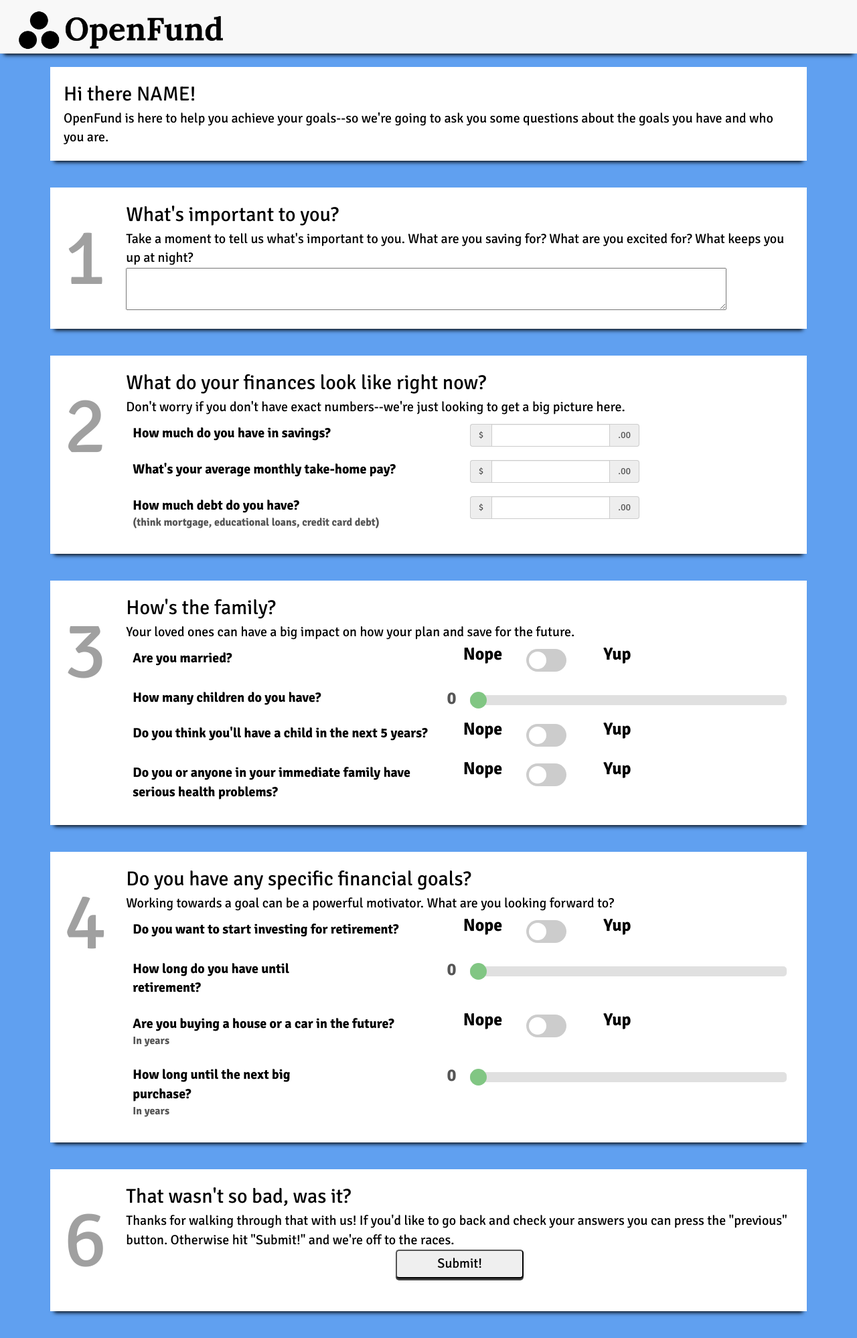
After one commit to wlifferth/openfund, a Django app: page /build-profile/1 in a window 1280 px wide. The commit adds this page. Shown: the whole page at 67% size. Run offline with Django 3.2, Linux system fonts and the light colour scheme; some libraries are stand-ins or nearby versions.

Commit message:
Created main build-profile functionality

```diff
--- a/main/static/main/style.css
+++ b/main/static/main/style.css
@@ -4,16 +4,16 @@ General
 
 * {
   font-family: 'Signika', sans-serif;
-  font-size: 16px;
+  font-size: 20px;
 }
 
 p {
-  font-size: 16px;
+  font-size: 20px;
 }
 
 body {
   margin-top: 100px;
-  background-color: #202020;
+  background-color: #60a0f0;
 }
 
 .light-shadow {
@@ -28,6 +28,19 @@ body {
   margin-right: auto;
   padding-left: 30px;
   padding-right: 30px;
+}
+
+.material-button {
+  border-radius: 5px !important;
+  -webkit-box-shadow: 0px 3px 0px 0px rgba(0,0,0,0.75) !important;
+-moz-box-shadow: 0px 3px 0px 0px rgba(0,0,0,0.75) !important;
+box-shadow: 0px 3px 0px 0px rgba(0,0,0,0.75) !important;
+padding: 5px 60px;
+}
+
+.deets {
+  font-size: 16px;
+  color: #555;
 }
 
 /**********************
@@ -71,20 +84,116 @@ Navbar
 Forms
 **********************/
 
-.form-row {
-  margin: 20px;
+.slider {
+    -webkit-appearance: none;
+    width: 100%;
+    height: 15px;
+    border-radius: 5px;
+    background: #d3d3d3;
+    outline: none;
+    opacity: 0.7;
+    -webkit-transition: .2s;
+    transition: opacity .2s;
+    margin-top: 10px;
 }
 
-input, textarea {
-  width: 100%;
+.slider::-webkit-slider-thumb {
+    -webkit-appearance: none;
+    appearance: none;
+    width: 25px;
+    height: 25px;
+    border-radius: 50%;
+    background: #4CAF50;
+    cursor: pointer;
+}
+
+.slider::-moz-range-thumb {
+    width: 25px;
+    height: 25px;
+    border-radius: 50%;
+    background: #4CAF50;
+    cursor: pointer;
+}
+
+.slider-label {
+    font-size: 26px;
+    font-weight: bold;
+    margin: -10px;
+}
+
+.form-row {
+  margin: 30px;
+}
+
+textarea {
+  width: 90%;
   color: black;
 }
 
+/* The switch - the box around the slider */
+.switch {
+  position: relative;
+  display: inline-block;
+  width: 60px;
+  height: 34px;
+}
+
+/* Hide default HTML checkbox */
+.switch input {display:none;}
+
+/* The slider */
+.toggle-slider {
+  position: absolute;
+  cursor: pointer;
+  top: 0;
+  left: 0;
+  right: 0;
+  bottom: 0;
+  background-color: #ccc;
+  -webkit-transition: .4s;
+  transition: .4s;
+}
+
+.toggle-slider:before {
+  position: absolute;
+  content: "";
+  height: 26px;
+  width: 26px;
+  left: 4px;
+  bottom: 4px;
+  background-color: white;
+  -webkit-transition: .4s;
+  transition: .4s;
+}
+
+input:checked + .toggle-slider {
+  background-color: #2196F3;
+}
+
+input:focus + .toggle-slider {
+  box-shadow: 0 0 1px #2196F3;
+}
+
+input:checked + .toggle-slider:before {
+  -webkit-transform: translateX(26px);
+  -ms-transform: translateX(26px);
+  transform: translateX(26px);
+}
+
+/* Rounded sliders */
+.toggle-slider.round {
+  border-radius: 34px;
+}
+
+.toggle-slider.round:before {
+  border-radius: 50%;
+}
+
 .content-box {
-  background-color: #666;
-  color: white;
-  //margin: 20px 5px;
-  //padding: 20px;
+  background-color: #fff;
+  color: black;
+  margin: 40px 5px;
+  padding: 20px;
 }
 
 .content-box-title {
@@ -108,6 +217,37 @@ input, textarea {
 }
 
 #splash {
-  margin-top: -30px;
+  margin-top: -70px;
   max-width: 100%;
 }
+
+/**********************
+Singup
+**********************/
+.sign-up-box {
+  max-width: 500px;
+  margin-left: auto;
+  margin-right: auto;
+}
+
+.input-row {
+  padding: 10px;
+}
+
+.center-button {
+  display: block;
+  margin-left: auto;
+  margin-right: auto;
+}
+
+.big-number {
+  font-size: 120px;
+  color: #a0a0a0;
+}
+
+.input-group-addon{
+  width: 20px;
+}
+.form-control {
+  width: 90%;
+}
--- /dev/null
+++ b/main/templates/main/build-profile.html
@@ -0,0 +1,297 @@
+{% extends 'main/base.html' %}
+{% load static %}
+{% block navitems %}
+{% endblock %}
+{% block title %}
+Signup | OpenFund
+{% endblock %}
+{% block content %}
+<div id="body-content">
+    <form method="POST">
+      {% csrf_token %}
+        <div class="content-box light-shadow">
+            <div class="content-box-title">
+                Hi there NAME!
+            </div>
+            OpenFund is here to help you achieve your goals--so we're going to ask you some questions about the goals you have and who you are.
+        </div>
+        <div class="content-box light-shadow">
+            <div class="row">
+                <div class="col-xs-1">
+                    <div class="big-number">
+                        1
+                    </div>
+                </div>
+                <div class="col-xs-11">
+                    <div class="content-box-title">
+                        What's important to you?
+                    </div>
+                    Take a moment to tell us what's important to you. What are you saving for? What are you excited for? What keeps you up at night?
+                    <textarea id="general-goals"></textarea>
+                </div>
+            </div>
+        </div>
+        <div class="content-box light-shadow">
+            <div class="row">
+                <div class="col-xs-1">
+                    <div class="big-number">
+                        2
+                    </div>
+                </div>
+                <div class="col-xs-11">
+                    <div class="content-box-title">
+                        What do your finances look like right now?
+                    </div>
+                    Don't worry if you don't have exact numbers--we're just looking to get a big picture here.
+                    <div class="row input-row">
+                        <div class="col-xs-6">
+                            <label for="current-savings">How much do you have in savings?</label>
+                        </div>
+                        <div class="col-xs-4">
+                            <div class="input-group">
+                                <span class="input-group-addon">$</span>
+                                <input type="text" class="form-control" id="current-savings" aria-label="Amount (to the nearest dollar)">
+                                <span class="input-group-addon">.00</span>
+                            </div>                        </div>
+                    </div>
+                    <div class="row input-row">
+                        <div class="col-xs-6">
+                            <label for="monthly-income">What's your average monthly take-home pay?</label>
+                        </div>
+                        <div class="col-xs-4">
+                            <div class="input-group">
+                                <span class="input-group-addon">$</span>
+                                <input type="text" class="form-control" id="monthly-income" aria-label="Amount (to the nearest dollar)">
+                                <span class="input-group-addon">.00</span>
+                            </div>
+                        </div>
+                    </div>
+                    <div class="row input-row">
+                        <div class="col-xs-6">
+                            <label for="debt">How much debt do you have? <div class="deets">(think mortgage, educational loans, credit card debt)</div></label>
+                        </div>
+                        <div class="col-xs-4">
+                            <div class="input-group">
+                                <span class="input-group-addon">$</span>
+                                <input type="text" class="form-control" id="debt" aria-label="Amount (to the nearest dollar)">
+                                <span class="input-group-addon">.00</span>
+                            </div>
+                        </div>
+                    </div>
+                </div>
+            </div>
+        </div>
+        <div class="content-box light-shadow">
+            <div class="row">
+                <div class="col-xs-1">
+                    <div class="big-number">
+                        3
+                    </div>
+                </div>
+                <div class="col-xs-11">
+                    <div class="content-box-title">
+                        How's the family?
+                    </div>
+                    Your loved ones can have a big impact on how your plan and save for the future.
+                    <div class="row input-row">
+                        <div class="col-xs-6">
+                            <label for="married">Are you married?</label>
+                        </div>
+                        <div class="col-xs-6">
+                            <div class="row">
+                                <div class="col-xs-2">
+                                    <div class="slider-label">
+                                        Nope
+                                    </div>
+                                </div>
+                                <div class="col-xs-3">
+                                    <label class="switch">
+                                        <input id="married" type="checkbox">
+                                        <span class="toggle-slider round"></span>
+                                    </label>
+                                </div>
+                                <div class="col-xs-2">
+                                    <div class="slider-label">
+                                        Yup
+                                    </div>
+                                </div>
+                            </div>
+                        </div>
+                    </div>
+                    <div class="row input-row">
+                        <div class="col-xs-4">
+                            <label for="number-children">How many children do you have?</label>
+                        </div>
+                        <div class="col-xs-2">
+                            <output name="amount" id="amount" class="slider-label text-right" for="rangeInput">0</output>
+                        </div>
+                        <div class="col-xs-6">
+                            <input type="range" id="number-children" class="slider" name="rangeInput" min="0" max="7" value="0" oninput="amount.value=rangeInput.value">
+                        </div>
+                    </div>
+                    <div class="row input-row">
+                        <div class="col-xs-6">
+                            <label for="married">Do you think you'll have a child in the next 5 years?</label>
+                        </div>
+                        <div class="col-xs-6">
+                            <div class="row">
+                                <div class="col-xs-2">
+                                    <div class="slider-label">
+                                        Nope
+                                    </div>
+                                </div>
+                                <div class="col-xs-3">
+                                    <label class="switch">
+                                        <input id="children-soon" type="checkbox">
+                                        <span class="toggle-slider round"></span>
+                                    </label>
+                                </div>
+                                <div class="col-xs-2">
+                                    <div class="slider-label">
+                                        Yup
+                                    </div>
+                                </div>
+                            </div>
+                        </div>
+                    </div>
+                    <div class="row input-row">
+                        <div class="col-xs-6">
+                            <label for="married">Do you or anyone in your immediate family have serious health problems?</label>
+                        </div>
+                        <div class="col-xs-6">
+                            <div class="row">
+                                <div class="col-xs-2">
+                                    <div class="slider-label">
+                                        Nope
+                                    </div>
+                                </div>
+                                <div class="col-xs-3">
+                                    <label class="switch">
+                                        <input id="children-soon" type="checkbox">
+                                        <span class="toggle-slider round"></span>
+                                    </label>
+                                </div>
+                                <div class="col-xs-2">
+                                    <div class="slider-label">
+                                        Yup
+                                    </div>
+                                </div>
+                            </div>
+                        </div>
+                    </div>
+                </div>
+            </div>
+        </div>
+
+        <div class="content-box light-shadow">
+            <div class="row">
+                <div class="col-xs-1">
+                    <div class="big-number">
+                        4
+                    </div>
+                </div>
+                <div class="col-xs-11">
+                    <div class="content-box-title">
+                        Do you have any specific financial goals?
+                    </div>
+                    Working towards a goal can be a powerful motivator. What are you looking forward to?
+                    <div class="row input-row">
+                        <div class="col-xs-6">
+                            <label for="retirement">Do you want to start investing for retirement?</label>
+                        </div>
+                        <div class="col-xs-6">
+                            <div class="row">
+                                <div class="col-xs-2">
+                                    <div class="slider-label">
+                                        Nope
+                                    </div>
+                                </div>
+                                <div class="col-xs-3">
+                                    <label class="switch">
+                                        <input id="retirement" type="checkbox">
+                                        <span class="toggle-slider round"></span>
+                                    </label>
+                                </div>
+                                <div class="col-xs-2">
+                                    <div class="slider-label">
+                                        Yup
+                                    </div>
+                                </div>
+                            </div>
+                        </div>
+                    </div>
+
+                    <div class="row input-row">
+                        <div class="col-xs-4">
+                            <label for="retirementTime">How long do you have until retirement?</label>
+                        </div>
+                        <div class="col-xs-2">
+                            <output name="retirementTimeAmount" id="retirementTimeAmount" class="slider-label text-right" for="retirementTime">0</output>
+                        </div>
+                        <div class="col-xs-6">
+                            <input type="range" id="retirementTime" class="slider" name="retirementTime" min="0" max="50" value="0" oninput="retirementTimeAmount.value=retirementTime.value">
+                        </div>
+                    </div>
+
+                    <div class="row input-row">
+                        <div class="col-xs-6">
+                            <label for="married">Are you buying a house or a car in the future?<div class="deets">In years</div></label>
+                        </div>
+                        <div class="col-xs-6">
+                            <div class="row">
+                                <div class="col-xs-2">
+                                    <div class="slider-label">
+                                        Nope
+                                    </div>
+                                </div>
+                                <div class="col-xs-3">
+                                    <label class="switch">
+                                        <input id="married" type="checkbox">
+                                        <span class="toggle-slider round"></span>
+                                    </label>
+                                </div>
+                                <div class="col-xs-2">
+                                    <div class="slider-label">
+                                        Yup
+                                    </div>
+                                </div>
+                            </div>
+                        </div>
+                    </div>
+
+                    <div class="row input-row">
+                        <div class="col-xs-4">
+                            <label for="bigTicketTime">How long until the next big purchase?<div class="deets">In years</div></label>
+                        </div>
+                        <div class="col-xs-2">
+                            <output name="bigTicketTimeAmount" id="bigTicketTimeAmount" class="slider-label text-right" for="bigTicketTime">0</output>
+                        </div>
+                        <div class="col-xs-6">
+                            <input type="range" id="bigTicketTime" class="slider" name="bigTicketTime" min="0" max="50" value="0" oninput="bigTicketTimeAmount.value=bigTicketTime.value">
+                        </div>
+                    </div>
+
+                </div>
+            </div>
+        </div>
+
+        <div class="content-box light-shadow">
+            <div class="row">
+                <div class="col-xs-1">
+                    <div class="big-number">
+                        6
+                    </div>
+                </div>
+                <div class="col-xs-11">
+                    <div class="content-box-title">
+                        That wasn't so bad, was it?
+                    </div>
+                    Thanks for walking through that with us! If you'd like to go back and check your answers you can press the "previous" button. Otherwise hit "Submit!" and we're off to the races.
+                </div>
+                <button type="submit" class="center-button material-button">Submit!</button>
+            </div>
+        </div>
+
+    </form>
+</div>
+{% endblock %}
--- a/main/templates/main/splash.html
+++ b/main/templates/main/splash.html
@@ -2,10 +2,10 @@
 {% load static %}
 {% block navitems %}
 <li><a href="{% url 'login' %}" class="log-in">Log In</a></li>
-<li><a href="{% url 'signup' %}" class="sign-up">Log In</a></li>
+<li><a href="{% url 'signup' %}" class="sign-up">Sign Up</a></li>
 {% endblock %}
 {% block title %}
-Home | Wealth Watcher
+Home | OpenFund
 {% endblock %}
 {% block content %}
 <div id="body-content splash-container">
--- a/main/urls.py
+++ b/main/urls.py
@@ -4,6 +4,8 @@ from . import views
 
 urlpatterns = [
     path('', views.splash, name='splash'),
-    path('/login', views.login, name='login'),
-    path('/signup', views.signup, name='signup'),
+    path('login', views.login, name='login'),
+    path('signup', views.signup, name='signup'),
+    path('build-profile/<user_id>', views.build_profile, name="build-profile"),
+    path('user/<user_id>/select-strategy', views.select_strategy, name="select-strategy"),
 ]
--- a/main/views.py
+++ b/main/views.py
@@ -1,4 +1,4 @@
-from django.shortcuts import render
+from django.shortcuts import render, redirect
 from django.http import HttpResponse
 
 # Create your views here.
@@ -11,5 +11,25 @@ def login(request):
     return HttpResponse("You've reached login")
 
 def signup(request):
-    context = {}
-    return HttpResponse("You've reacached signup")
+    if request.method == "GET":
+        context = {}
+        return render(request, 'main/signup.html', context)
+    elif request.method == "POST":
+        # Create a new user object
+        # Redirect to build_profile
+        user_id = 1
+        return redirect('/build-profile/{}'.format(user_id))
+
+
+def build_profile(request, user_id):
+    if request.method == "GET":
+        context = {}
+        return render(request, 'main/build-profile.html', context)
+    elif request.method == "POST":
+        # Update new user object
+        # Redirect to select strategy
+        return redirect('/user/{}/select-strategy'.format(user_id))
+
+def select_strategy(request, user_id):
+        context = {}
+        return HttpResponse("You've reached select strategy")
```
Also changed, not shown: main/templates/main/signup.html (added, +44 -0 lines), 1 other file.
